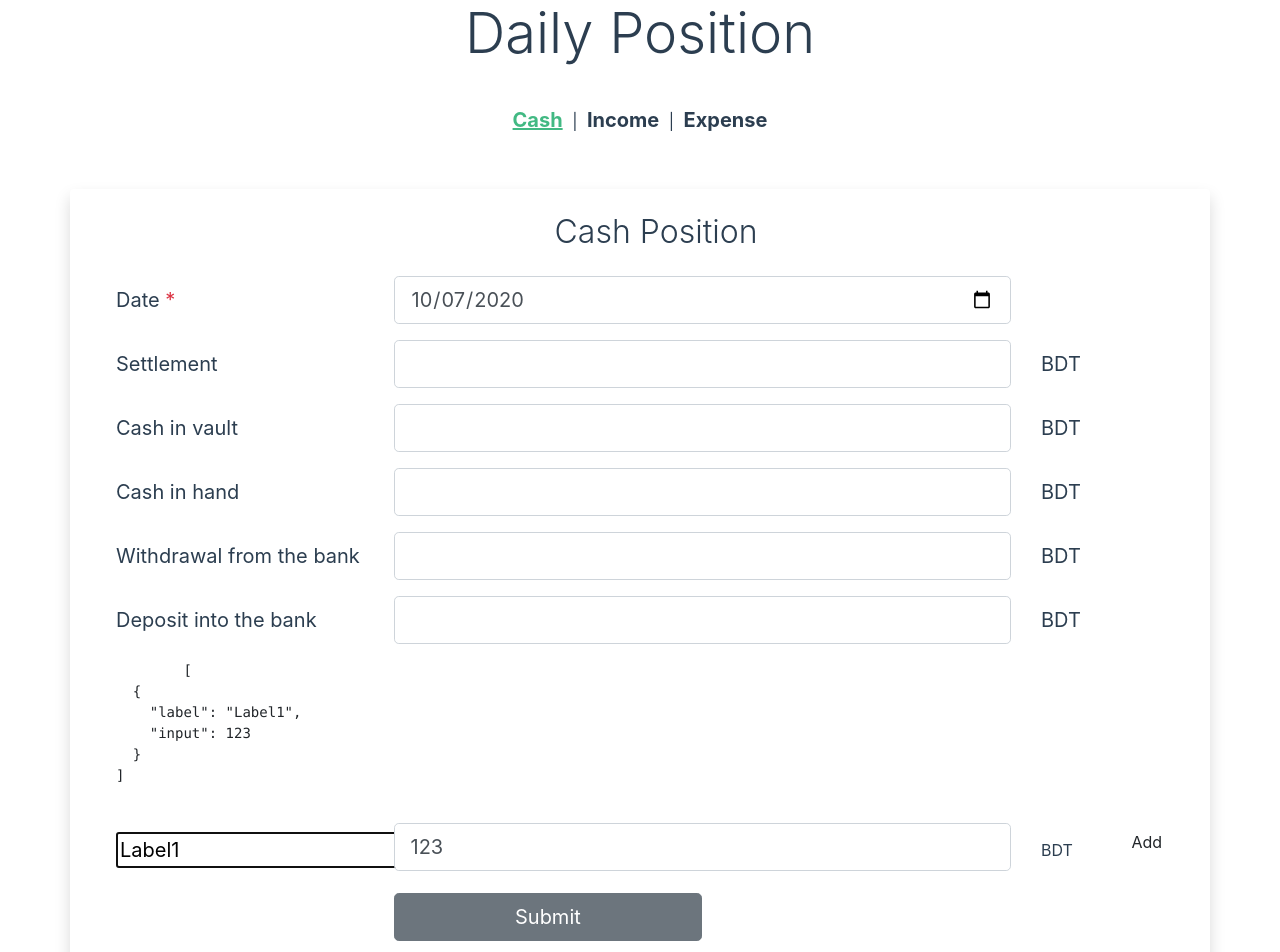
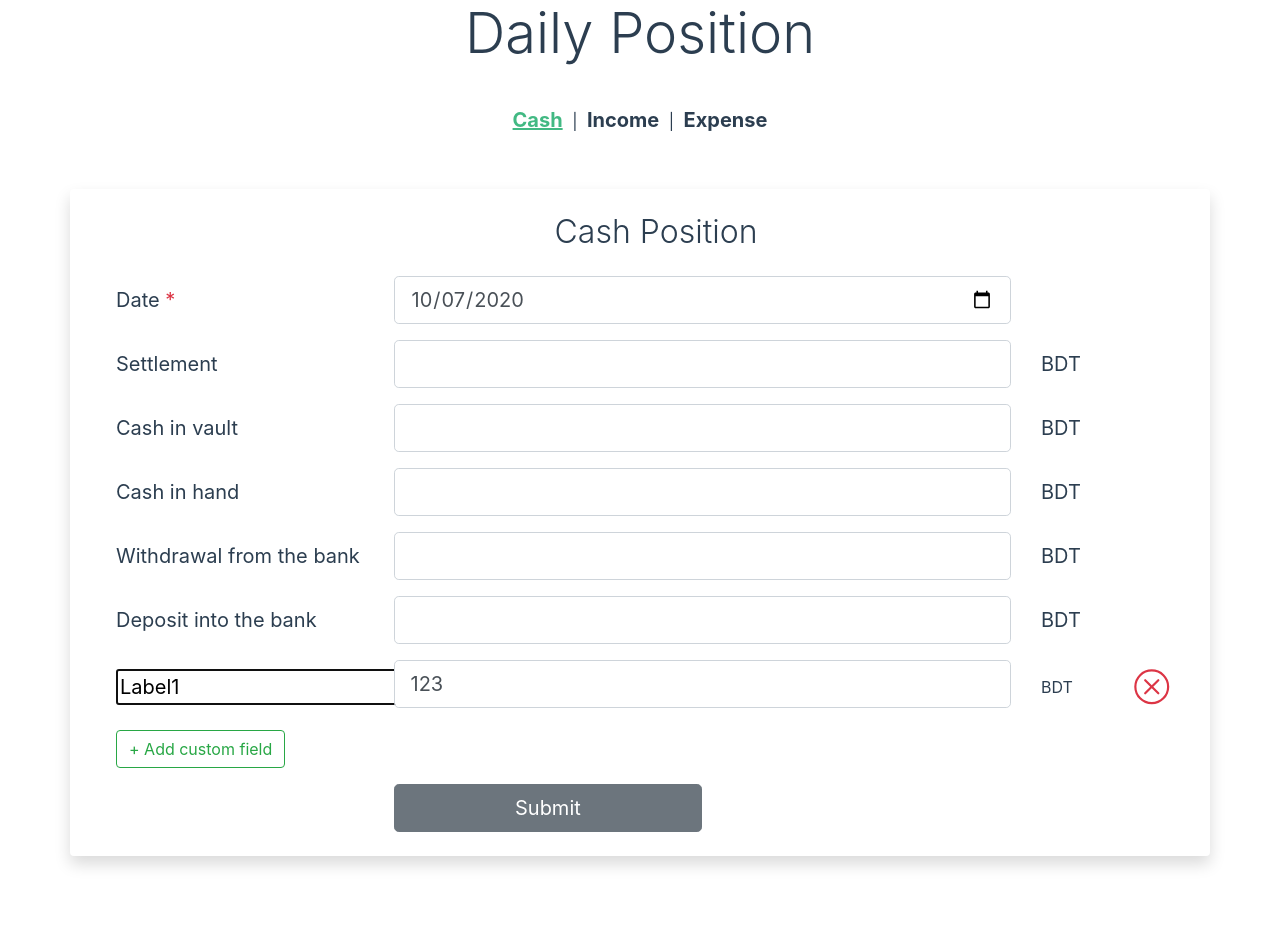
Before and after one commit to mdajgarhossain/daily-position, a Vue app: page / in a window 1280 px wide. Shown: the top 952 px of the page. After the commit the page ends 880 px from the top, so only its background shows below. Built offline with nearby package versions, Linux system fonts and the light colour scheme.

Commit message:
Make updates in design

```diff
--- a/src/components/CashPosition.vue
+++ b/src/components/CashPosition.vue
@@ -131,9 +131,6 @@
           BDT
         </div>
       </div>
-      <pre>
-        {{ customFields }}
-      </pre>
       <!-- Show all custom fields -->
       <!-- <div v-if="customFields.length">
         <div
@@ -168,16 +165,11 @@
         </div>
       </div> -->
       <!-- Show custom label & input to add data-->
-      <CustomInput
-        v-for="(item, i) in customFields"
-        :key="i"
-        :item="item"
-        @add="addCustomField"
-      />
+      <CustomInput v-for="(item, i) in customFields" :key="i" :item="item" />
       <!-- Add custom input field button -->
-      <!-- <p @click="addCustomField" class="btn btn-outline-success">
+      <p @click="addCustomField" class="btn btn-outline-success">
         + Add custom field
-      </p> -->
+      </p>
 
       <!-- Submit -->
       <div class="form-group row">
@@ -238,7 +230,7 @@ export default {
   },
   methods: {
     //custom input functionality
-    addCustomField(item) {
+    addCustomField() {
       //this.itemtobeSave[item.label] = item.input;
       this.customFields.push({
         label: "",
--- a/src/components/CustomInput.vue
+++ b/src/components/CustomInput.vue
@@ -18,13 +18,12 @@
       />
     </div>
     <div class="col-sm-1 text-left d-flex align-items-center currency">BDT</div>
-    <p class="btn" @click="add">Add</p>
-    <!-- <div class="col-sm-1 d-flex align-items-center">
-          <span class="btn btn-sm" @click="isVisible = false">
-            <b-icon icon="x-circle" scale="2" variant="danger"></b-icon>
-          </span>
-        </div>
-        <span v-if="alert && (!newLabel || !newInput)" class="text-danger ml-3"
+    <div class="col-sm-1 d-flex align-items-center">
+      <span class="btn btn-sm" @click="isVisible = false">
+        <b-icon icon="x-circle" scale="2" variant="danger"></b-icon>
+      </span>
+    </div>
+    <!-- <span v-if="alert && (!newLabel || !newInput)" class="text-danger ml-3"
           >Please fill the blank field</span
         > -->
   </div>
@@ -38,13 +37,13 @@ export default {
       default: () => ({}),
     },
   },
-  methods: {
-    add() {
-      if (this.item && this.item.input && this.item.label) {
-        this.$emit("add", this.item);
-      }
-    },
-  },
+  //   methods: {
+  //     add() {
+  //       if (this.item && this.item.input && this.item.label) {
+  //         this.$emit("add", this.item);
+  //       }
+  //     },
+  //   },
 };
 </script>
 
```
